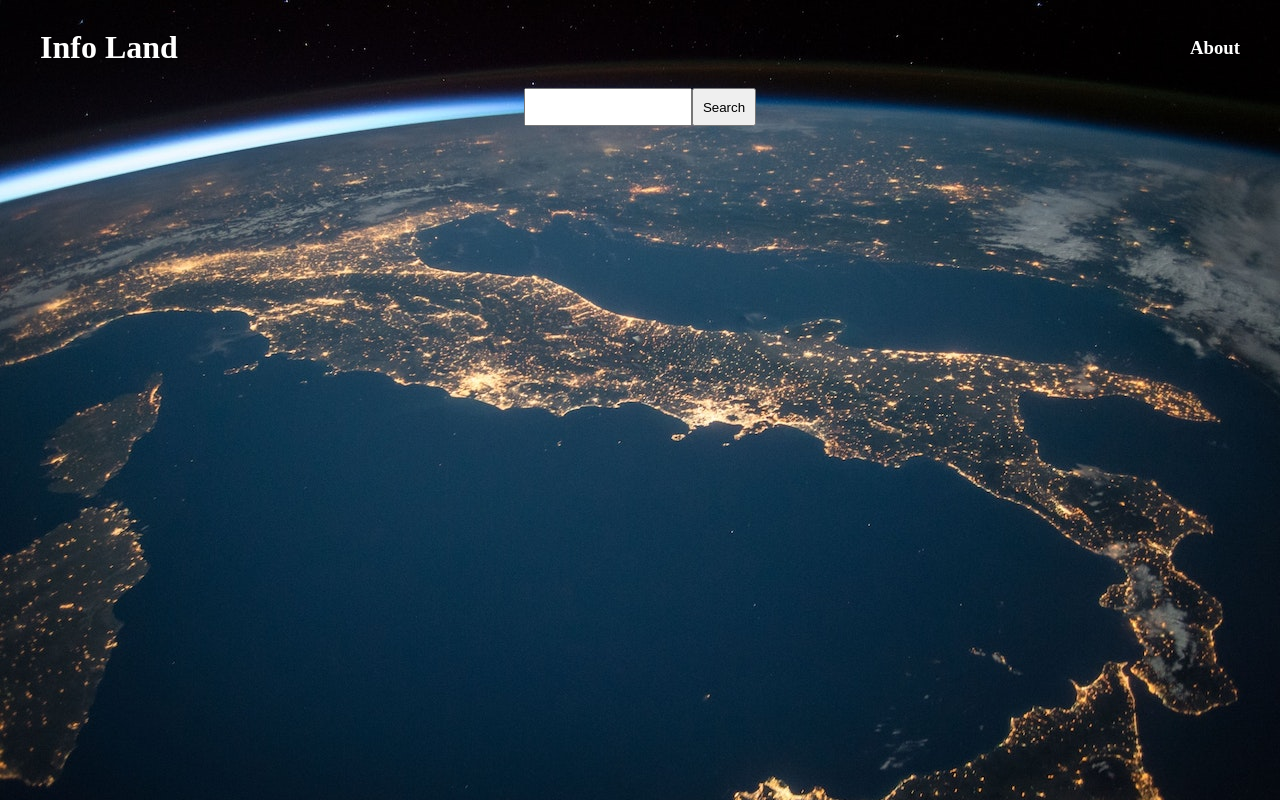
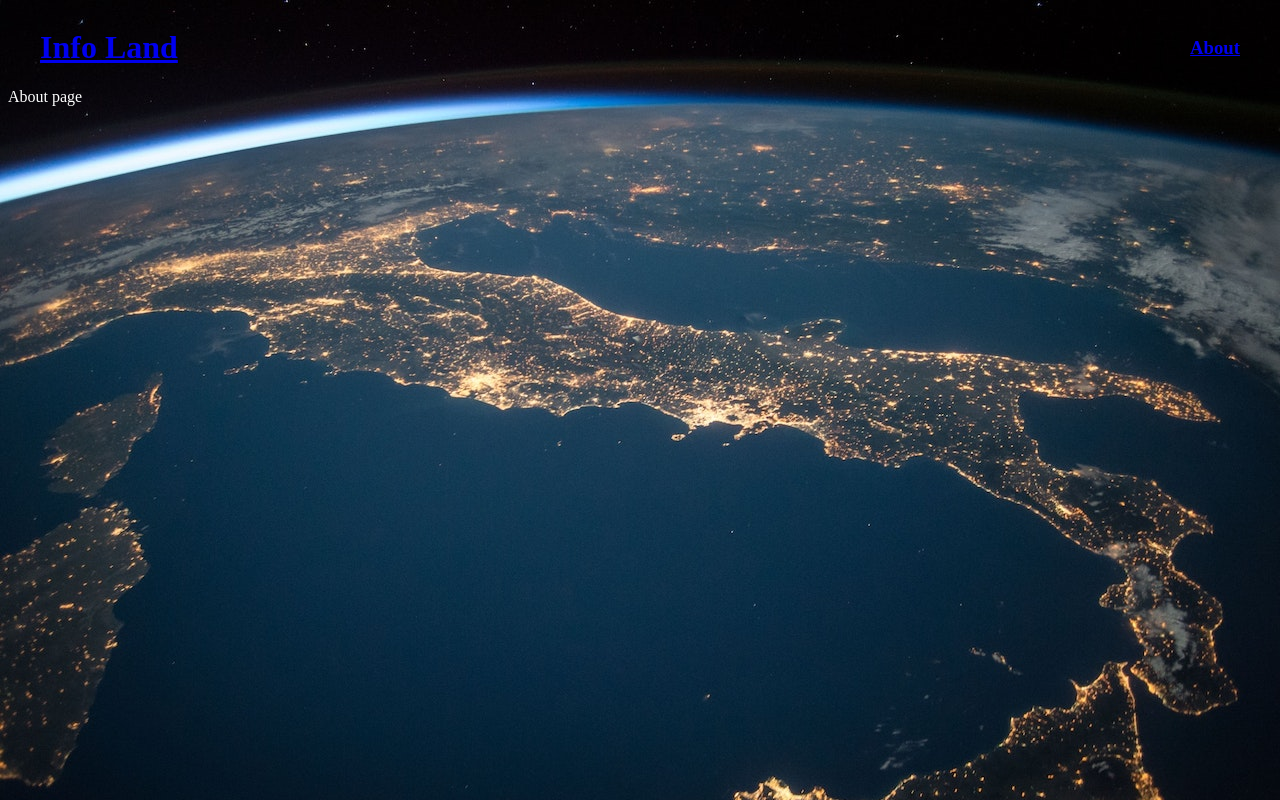
Before and after one commit to ggarciag24/info-land, a React (Create React App) app: page /about in a window 1280 px wide. Built offline with nearby package versions, Linux system fonts and the light colour scheme.

Commit message:
react-router has been added and the routes are working

```diff
--- a/package.json
+++ b/package.json
@@ -8,6 +8,7 @@
     "@testing-library/user-event": "^13.5.0",
     "react": "^18.2.0",
     "react-dom": "^18.2.0",
+    "react-router-dom": "^6.4.0",
     "react-scripts": "5.0.1",
     "web-vitals": "^2.1.4"
   },
--- a/src/App.js
+++ b/src/App.js
@@ -2,6 +2,9 @@ import React from 'react';
 import './index.css';
 import Header from './components/Header';
 import Main from './components/Main';
+import About from './components/About';
+import {BrowserRouter as Router, Route, Routes} from 'react-router-dom'
+
 
 
 function App() {
@@ -39,10 +42,18 @@ function App() {
 
 
   return (
+    <Router>
     <div className="App">
       <Header />
-      <Main handleSelect={handleSelect} countryData={isCountryData} />
+      <Routes>
+      <Route path='/' element={<Main handleSelect={handleSelect} countryData={isCountryData} />}>
+      </Route>
+      <Route path='/about' element={<About />}>
+      </Route>
+      </Routes>
+
     </div>
+    </Router>
   );
 }
 
--- /dev/null
+++ b/src/components/About.js
@@ -0,0 +1,13 @@
+import React from 'react';
+
+
+function About(){
+    return(
+        <div>
+            About page
+        </div>
+    )
+}
+
+
+export default About
--- a/src/components/Header.js
+++ b/src/components/Header.js
@@ -1,12 +1,13 @@
 import React from 'react';
+import {Link} from 'react-router-dom';
 
 
 function Header(){
 
     return(
         <div className='head'>
-            <h1>Info Land</h1>
-            <h3>About</h3>
+            <Link to='/'><h1>Info Land</h1></Link>
+            <Link to='/about'><h3>About</h3></Link>
         </div>
     )
 }
```
Also changed, not shown: 1 other file (tests, documents, lock files or other folders).
